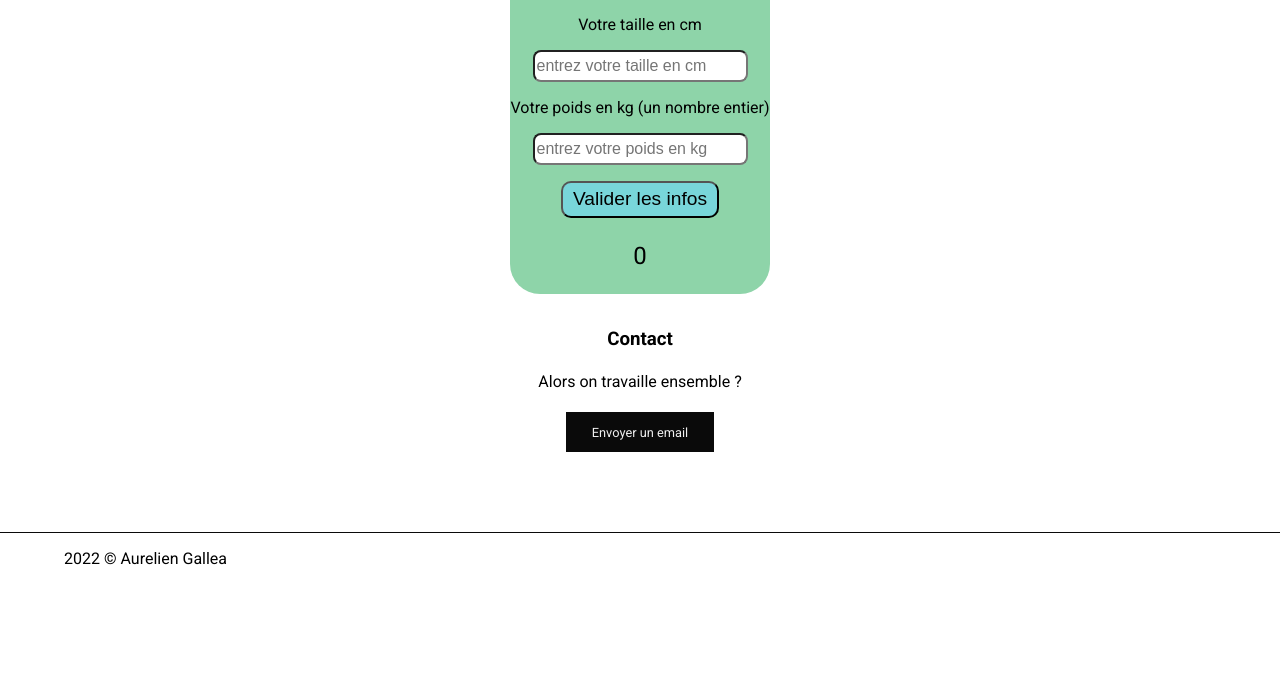
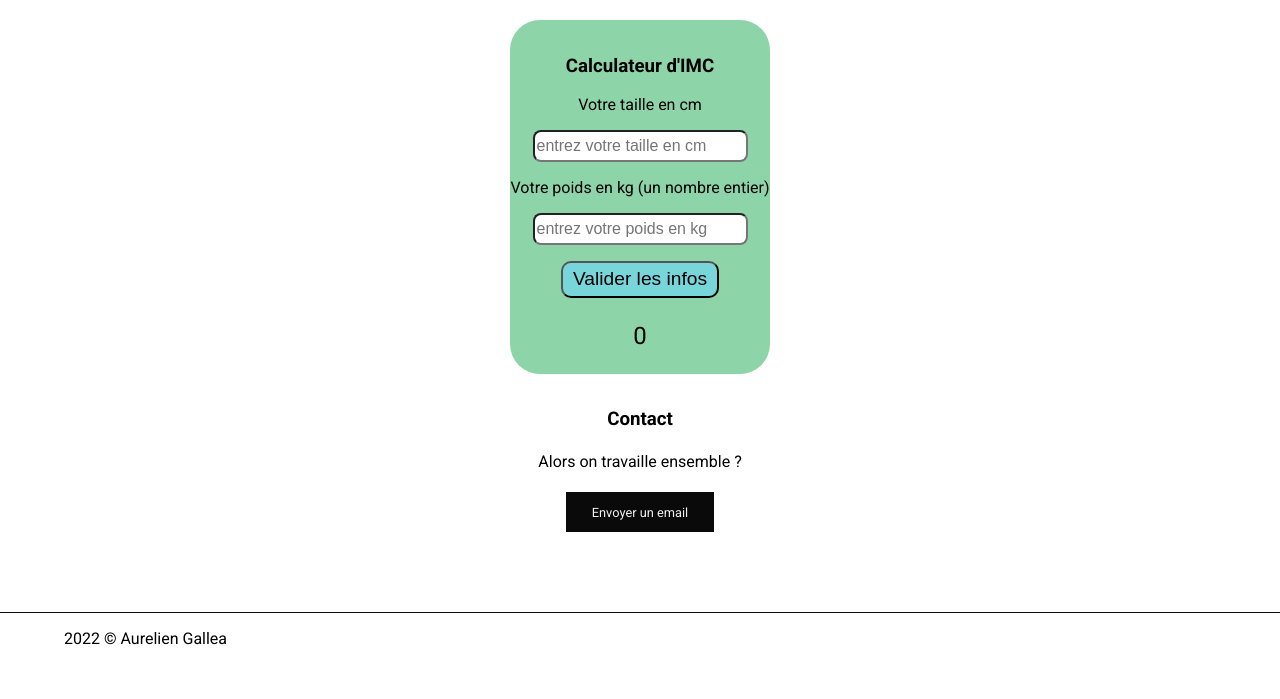
Before and after one commit to eclatDevWeb/portfoliov1, a plain HTML site: page imc.html in a window 1280 px wide. Shown: the part 101-800 px from the top of the page. Drawn offline with Linux system fonts and the light colour scheme; a web font is replaced by a local one.

Commit message:
margin-imc

```diff
--- a/style.css
+++ b/style.css
@@ -198,7 +198,7 @@ a:hover {
 .container-IMC {
 
 
-    margin: 0 auto;
+    margin: 5rem auto 0 auto;
     display: flex;
     flex-direction: column;
     align-items: center;
@@ -230,6 +230,7 @@ a:hover {
 .result {
     font-size: 1.5em;
 }
+
 @media all and (max-width:1130px) {
     #grille {
         grid-template-columns: 1fr 1fr;
@@ -246,7 +247,6 @@ a:hover {
     }
     .container-IMC {
         width: 100%;
-        margin-top: 5rem;
         border-radius: 0;
      }
 }
```
